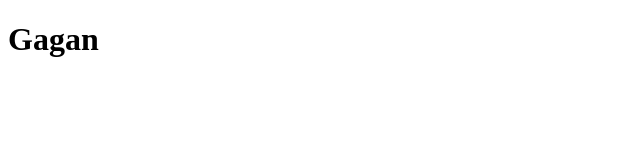
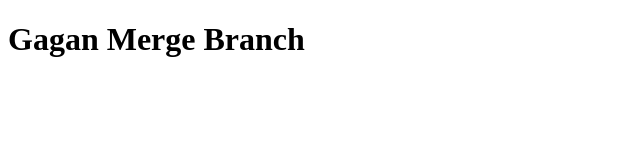
Before and after one commit to gaganpabbly/test_repo, a website: page index.html in a window 1280 px wide. Shown: the whole page, without its empty margins (0-640 px from the left). Drawn offline with Linux system fonts and the light colour scheme.

Commit message:
new commit

```diff
--- a/index.html
+++ b/index.html
@@ -8,7 +8,7 @@
 </head>
 
 <body>
-    <h1>Gagan</h1>
+    <h1>Gagan Merge Branch</h1>
 </body>
 
 </html>
```
